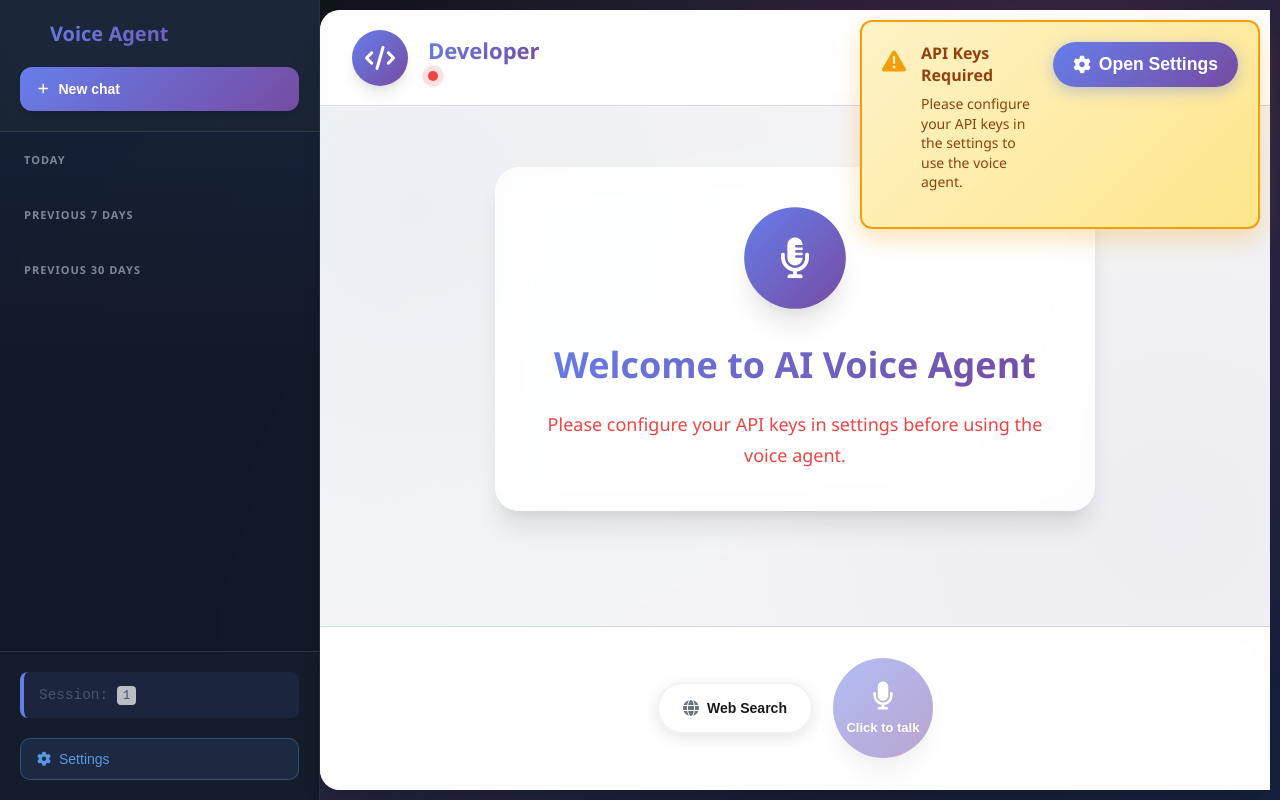
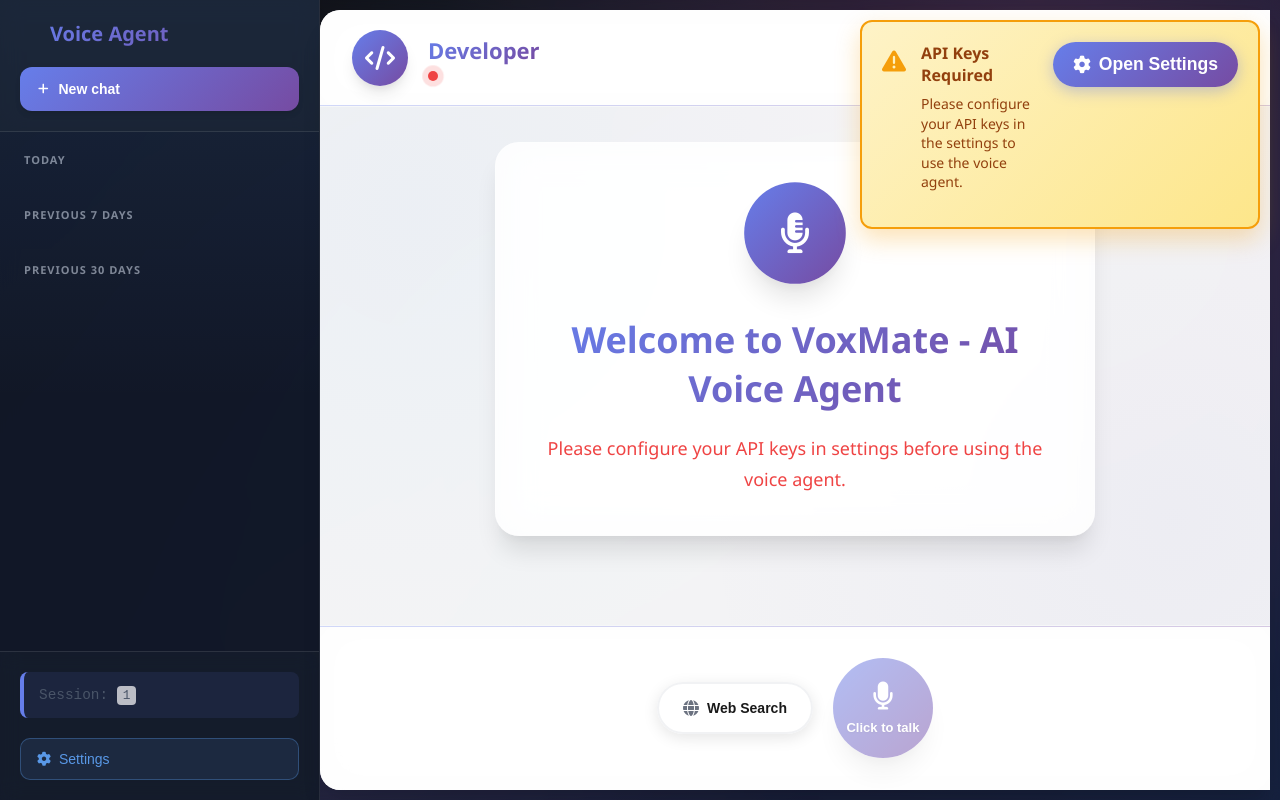
Before and after one commit to NamanSoni18/30_days_Voice_Agents, a FastAPI app: template templates/index.html in a window 1280 px wide. Run offline with FastAPI, Linux system fonts and the light colour scheme; the template is opened without the code that fills it: most values are stand-ins (such as "Sample title", 1, 10 or a date in 2020); data that the repository does not hold is empty; some libraries are stand-ins or nearby versions.

Commit message:
Updated Title of the Project

```diff
--- a/main.py
+++ b/main.py
@@ -36,7 +36,7 @@
 
 # Initialize FastAPI app
 app = FastAPI(
-    title="30 Days of Voice Agents - FastAPI",
+    title="VoxMate - AI Voice Agent",
     description="A modern conversational AI voice agent with FastAPI backend",
     version="1.0.0"
 )
--- a/static/app.js
+++ b/static/app.js
@@ -239,7 +239,7 @@
       }"></i>`;
     }
 
-    document.title = `Voice Agent - ${displayName}`;
+    document.title = `VoxMate - AI Voice Agent - ${displayName}`;
   }
 
   function addMessageToChat(content, isUser = false, isStreaming = false) {
@@ -347,7 +347,7 @@
             <div class="welcome-avatar">
               <i class="fas fa-microphone-alt"></i>
             </div>
-            <h2>Welcome to AI Voice Agent</h2>
+            <h2>Welcome to VoxMate - AI Voice Agent</h2>
             <p>Start a conversation by clicking the microphone button below. I'll listen and respond in real-time!</p>
           </div>
         </div>
@@ -2622,7 +2622,7 @@
           <div class="welcome-avatar">
             <i class="fas fa-microphone-alt"></i>
           </div>
-          <h2>Welcome to AI Voice Agent</h2>
+          <h2>Welcome to VoxMate - AI Voice Agent</h2>
           <p>Start a conversation by clicking the microphone button below. I'll listen and respond in real-time!</p>
         </div>
       </div>
--- a/templates/index.html
+++ b/templates/index.html
@@ -3,7 +3,7 @@
   <head>
     <meta charset="UTF-8" />
     <meta name="viewport" content="width=device-width, initial-scale=1.0" />
-    <title>AI Voice Agent - Chat</title>
+    <title>VoxMate - AI Voice Agent</title>
     <link rel="stylesheet" href="/static/style.css" />
     <!-- Marked.js for Markdown parsing -->
     <script src="https://cdn.jsdelivr.net/npm/marked/marked.min.js"></script>
@@ -97,7 +97,7 @@
               <div class="welcome-avatar">
                 <i class="fas fa-microphone-alt"></i>
               </div>
-              <h2>Welcome to AI Voice Agent</h2>
+              <h2>Welcome to VoxMate - AI Voice Agent</h2>
               <p>Start a conversation by clicking the microphone button below. I'll listen and respond in real-time!</p>
             </div>
           </div>
```
Also changed, not shown: render.yaml (deleted, +0 -11 lines), requirements.txt (line endings or trailing spaces).
